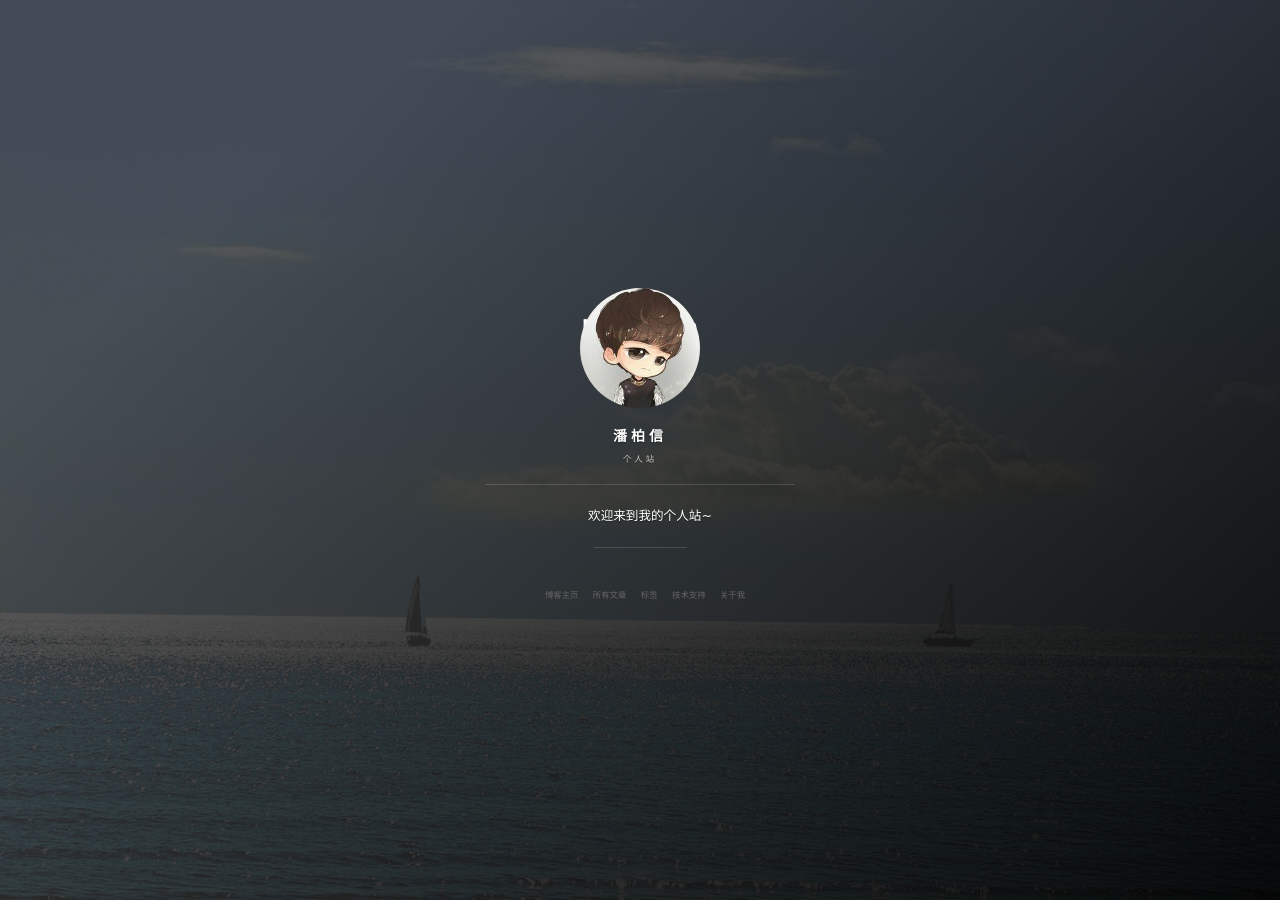
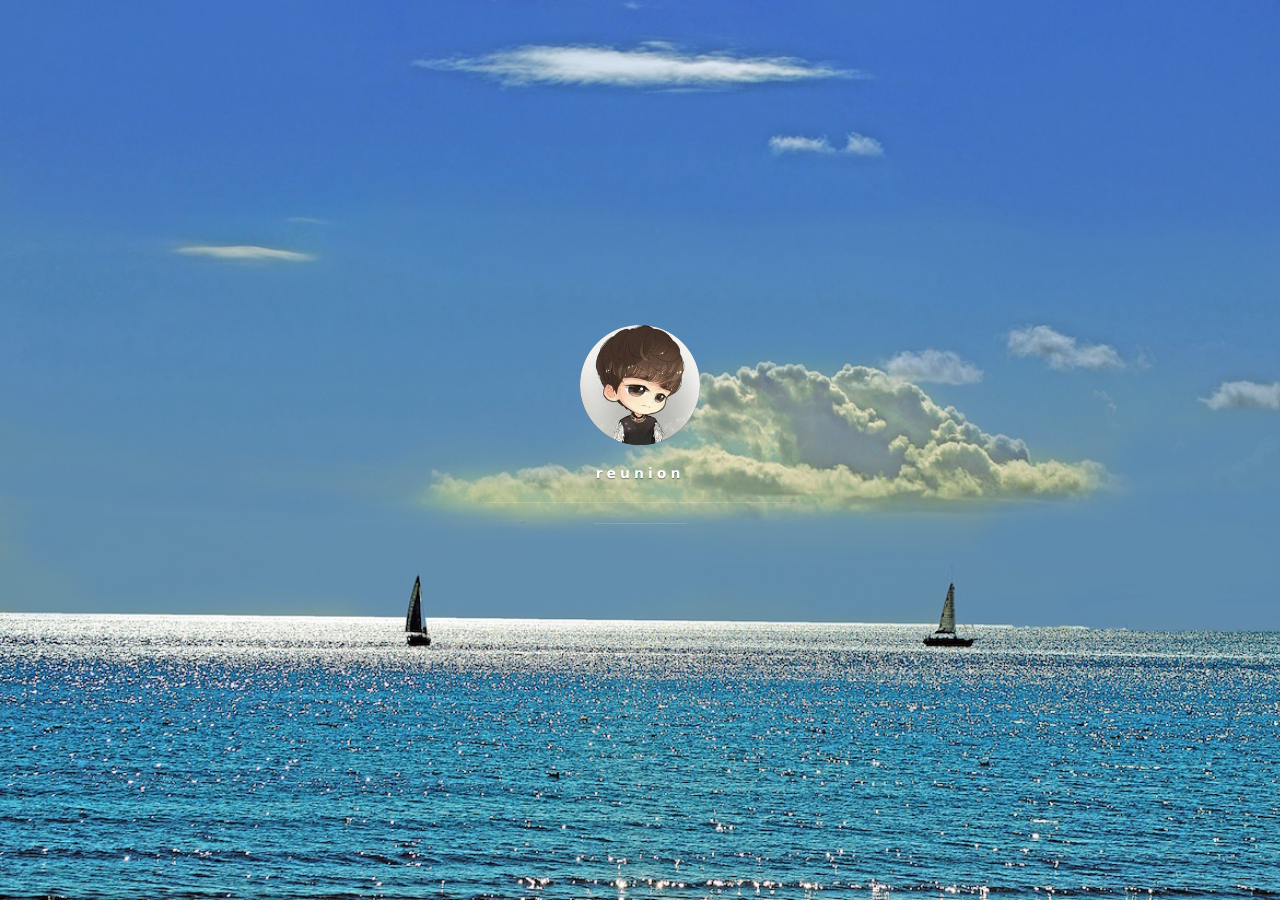
Before and after one commit to sustbeckham/reunion, a Jekyll site: the page built from index.html, in a window 1280 px wide. Built offline with Jekyll 4.4.1, drawn with Linux system fonts in a browser that asks for light colours; nearby versions of some CDN libraries; the list of posts is cut into pages by our own code; comment, search, counter and statistics services are not loaded; grey boxes are pictures that could not be loaded.

Commit message:
Update _config.yml

```diff
--- a/_config.yml
+++ b/_config.yml
@@ -1,77 +1 @@
-# Basic
-title: 潘柏信
-subtitle: 个人站
-description: 欢迎来到我的个人站~
-# 头像里面的标题
-avatarTitle: leopardpan
-# 头像里面的描述
-avatarDesc: iOS / 机器学习
-url: "http://leopardpan.cn"
-
-# 博客是否自动生成目录，false为不生成
-enableToc: true
-
-# Comment
-comment:
-    # livere: MTAyMC81MDk5NC8yNzQ3Ng  # https://www.livere.com
-    disqus: leopard
-    # uyan: 2143225  # 有言id,登录有言官网申请
-
-# Social
-social:
-    weibo: 5366874726
-    github: leopardpan
-    # zhihu: panpanleopard
-    # juejin: xxx
-    jianshu: 2ada30d8d0f7
-    # twitter:
-    mail: leopardpan@icloud.com
-
-
-# 百度统计
-# 使用博客模板请去掉或者更换 id
-baidu:
-    id: 8ba1c6be0953b6f9c2ba38e57f615421
-
-# Google Analytics
-# 使用博客模板请去掉或者更换 id
-ga:
-    id: UA-84134159-3
-    host: auto
-
-
-# 《----------------- 上面的信息修改成你自己的 ---------------------------》
-#
-#
-#  _post/ 下的文章更换成你自己的文章
-#  帮忙star一下，感谢~😆 地址： https://github.com/leopardpan/leopardpan.github.io
-#
-#
-# 《--------------- 下面的信息可以自行选择是否修改 ------------------------》
-
-
-permalink: /:year/:month/:title/
-# Format
-highlighter: rouge
-
-textColor: #FF0000
-
-# supported colors: blue, green, purple, red, orange or slate. If you need clear, leave it empty.
-cover_color: clear
-
-# The blog button should not be removed.
-blog_button:
-    title: 博客主页
-
-# Navigation buttons in the front page.s
-nav:
-    - {title: 所有文章, description: archive, url: '/archive'}
-    - {title: 标签, description: tags, url: '/tags'}
-    - {title: 技术支持, description: support, url: '/support'}
-    - {title: 关于我, description: about, url: '/about'}
-
-
-# Pagination
-gems: [jekyll-paginate,jekyll-sitemap]
-paginate: 20
-paginate_path: "page/:num/"
+theme: THEME-NAME
```
